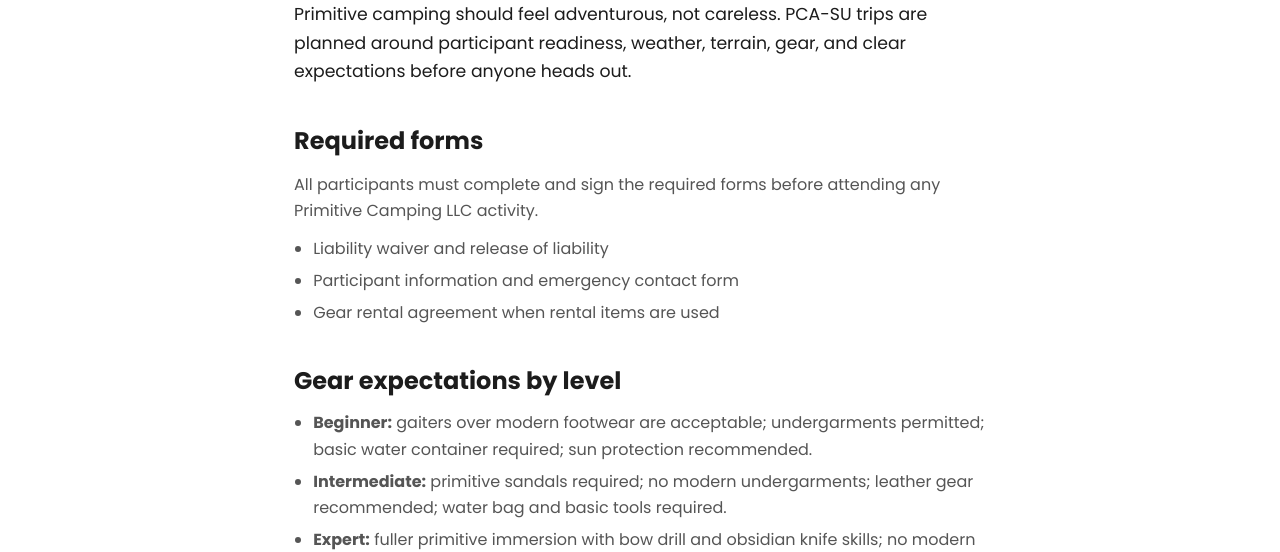
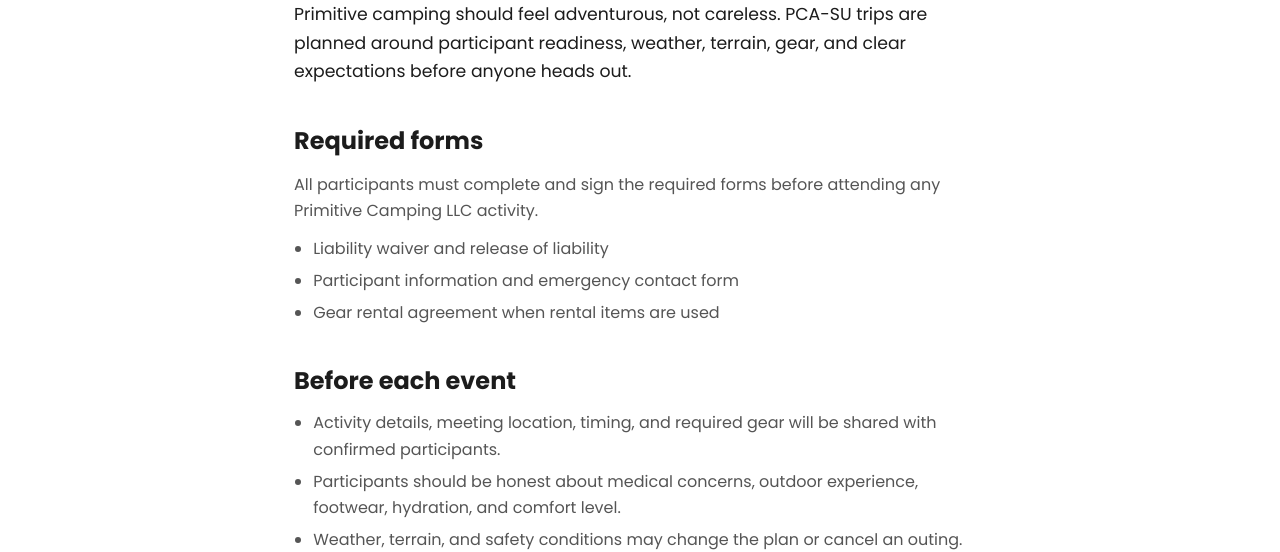
Before and after one commit to isaacshinkle-hub/primitive-camping-site, a plain HTML site: page safety.html in a window 1280 px wide. Shown: the part 249-801 px from the top of the page. Drawn offline with Linux system fonts and the light colour scheme.

Commit message:
Remove outdated Gear expectations by level from Safety page

```diff
--- a/safety.html
+++ b/safety.html
@@ -31,13 +31,6 @@
     <li>Gear rental agreement when rental items are used</li>
   </ul>
 
-  <h2>Gear expectations by level</h2>
-  <ul class="tidy">
-    <li><strong>Beginner:</strong> gaiters over modern footwear are acceptable; undergarments permitted; basic water container required; sun protection recommended.</li>
-    <li><strong>Intermediate:</strong> primitive sandals required; no modern undergarments; leather gear recommended; water bag and basic tools required.</li>
-    <li><strong>Expert:</strong> fuller primitive immersion with bow drill and obsidian knife skills; no modern shelter; self-sufficiency expected.</li>
-  </ul>
-
   <h2>Before each event</h2>
   <ul class="tidy">
     <li>Activity details, meeting location, timing, and required gear will be shared with confirmed participants.</li>
```
